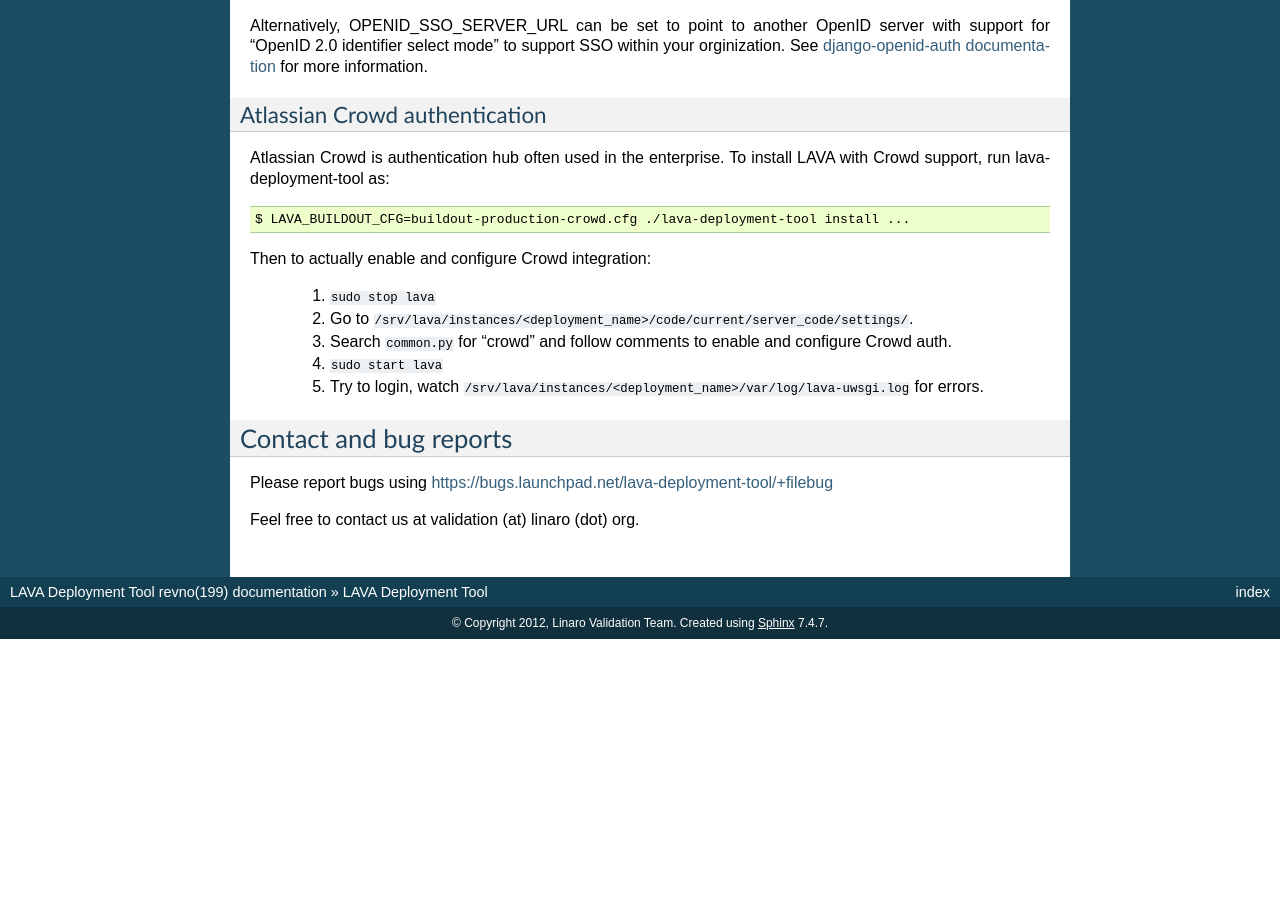
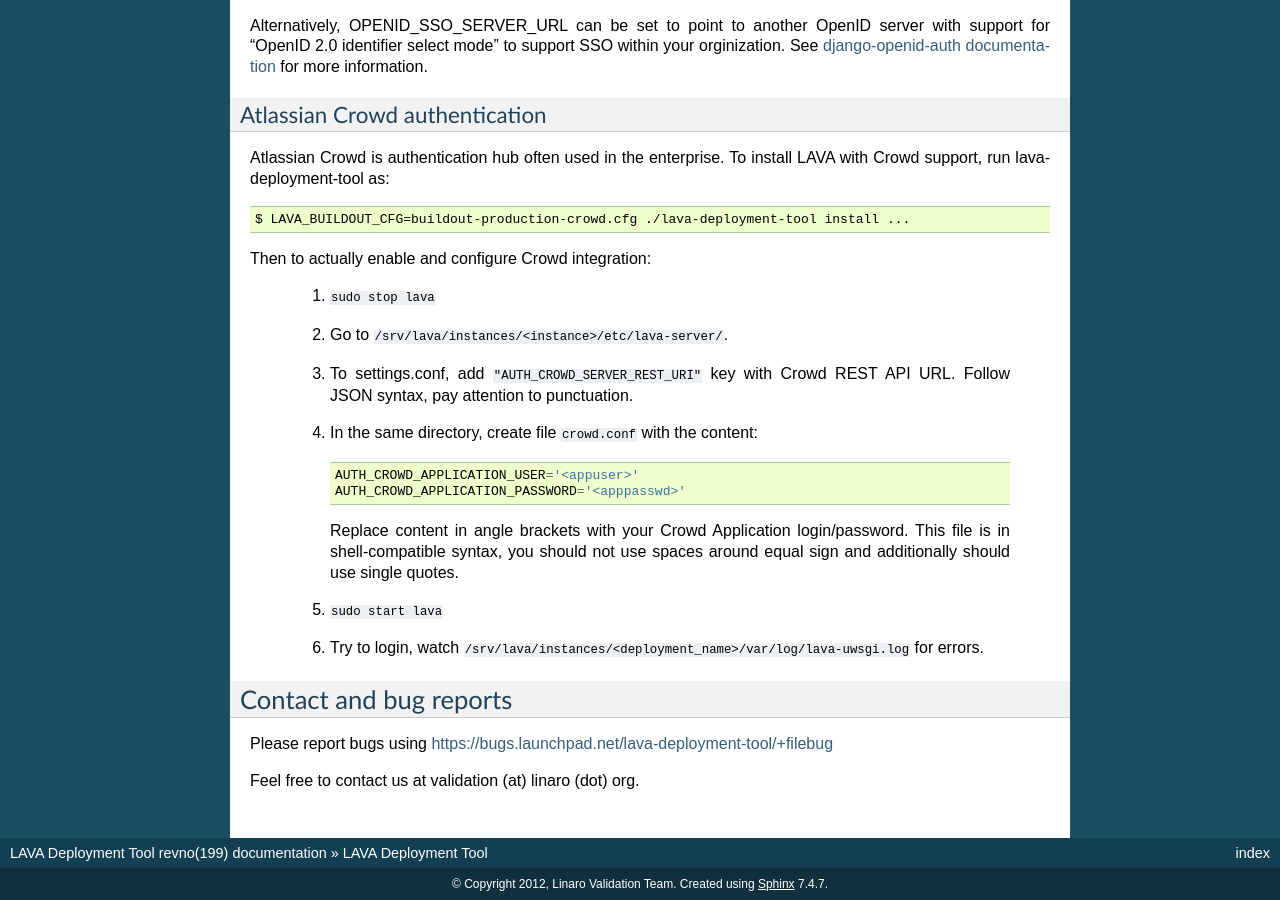
Before and after one commit to joyxu/lava-deployment-tool-for-linaro-ubuntu, a Sphinx documentation site: the page built from doc/index.rst, in a window 1280 px wide and 900 px high, scrolled down 7657 px. Built offline with Sphinx 7.4.7, drawn with Linux system fonts in a browser that asks for light colours; before the commit the page ends 8296 px from its top, so only the background shows below that.

Commit message:
Update Crowd auth configuration section for current state of affairs.

```diff
--- a/doc/index.rst
+++ b/doc/index.rst
@@ -497,13 +497,23 @@
 
  1. ``sudo stop lava``
 
- 2. Go to ``/srv/lava/instances/<deployment_name>/code/current/server_code/settings/``.
+ 2. Go to ``/srv/lava/instances/<instance>/etc/lava-server/``.
 
- 3. Search ``common.py`` for "crowd" and follow comments to enable and configure Crowd auth.
+ 3. To settings.conf, add ``"AUTH_CROWD_SERVER_REST_URI"`` key with Crowd REST API URL.
+    Follow JSON syntax, pay attention to punctuation.
 
- 4. ``sudo start lava``
+ 4. In the same directory, create file ``crowd.conf`` with the content::
 
- 5. Try to login, watch ``/srv/lava/instances/<deployment_name>/var/log/lava-uwsgi.log`` for errors.
+     AUTH_CROWD_APPLICATION_USER='<appuser>'
+     AUTH_CROWD_APPLICATION_PASSWORD='<apppasswd>'
+
+    Replace content in angle brackets with your Crowd Application login/password. This
+    file is in shell-compatible syntax, you should not use spaces around equal sign and
+    additionally should use single quotes.
+
+ 5. ``sudo start lava``
+
+ 6. Try to login, watch ``/srv/lava/instances/<deployment_name>/var/log/lava-uwsgi.log`` for errors.
 
 Contact and bug reports
 ^^^^^^^^^^^^^^^^^^^^^^^
```
